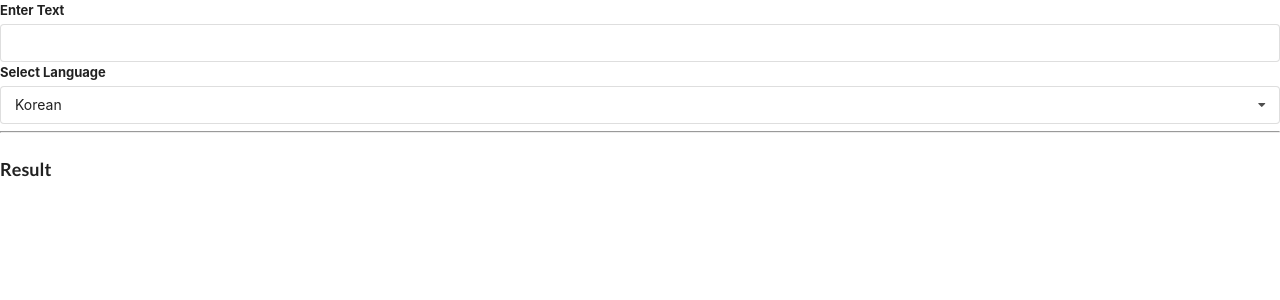
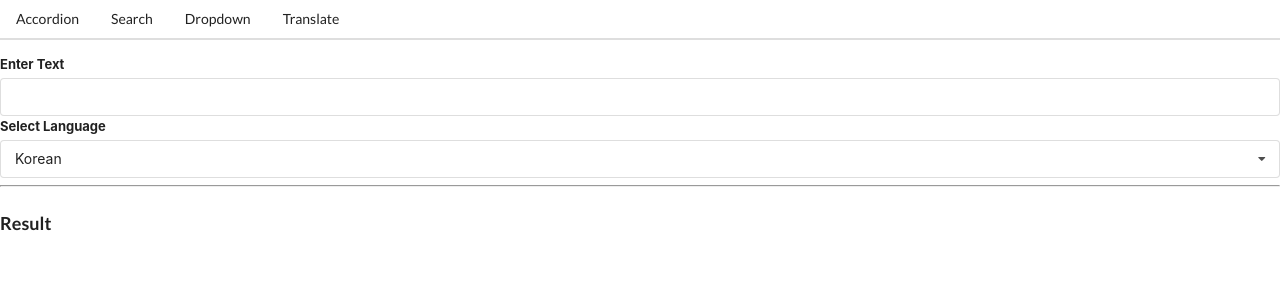
Before and after one commit to SwiftlyAside/ReactExercise, a React (Create React App) app: page /translate in a window 1280 px wide. Shown: the top 300 px of the page. Built offline with nearby package versions, Linux system fonts and the light colour scheme; no server answers.

Commit message:
Add Header.js, Link.js
링크 컴포넌트 추가

```diff
--- a/src/App.jsx
+++ b/src/App.jsx
@@ -5,6 +5,7 @@ import Accordion from './components/Accordion';
 import Search from './components/Search';
 import Route from './components/Route';
 import Dropdown from './components/Dropdown';
+import Header from './components/Header';
 
 const items = [
   {
@@ -41,6 +42,7 @@ export default () => {
 
   return (
     <div>
+      <Header />
       <Route path="/">
         <Accordion items={items} />
       </Route>
--- a/src/components/Convert.js
+++ b/src/components/Convert.js
@@ -43,11 +43,11 @@ const Convert = ({ language, text }) => {
 };
 
 Convert.propTypes = {
-  language: PropTypes.string.isRequired,
-  text: PropTypes.shape({
+  language: PropTypes.shape({
     label: PropTypes.string,
     value: PropTypes.string,
   }).isRequired,
+  text: PropTypes.string.isRequired,
 };
 
 export default Convert;
--- /dev/null
+++ b/src/components/Header.js
@@ -0,0 +1,23 @@
+import React from 'react';
+import Link from './Link';
+
+const Header = () => {
+  return (
+    <div className="ui secondary pointing menu">
+      <Link href="/" className="item">
+        Accordion
+      </Link>
+      <Link href="/list" className="item">
+        Search
+      </Link>
+      <Link href="/dropdown" className="item">
+        Dropdown
+      </Link>
+      <Link href="/translate" className="item">
+        Translate
+      </Link>
+    </div>
+  );
+};
+
+export default Header;
--- /dev/null
+++ b/src/components/Link.js
@@ -0,0 +1,30 @@
+import React from 'react';
+import * as PropTypes from 'prop-types';
+
+const Link = ({ className, href, children }) => {
+  const onClick = event => {
+    if (event.metaKey || event.ctrlKey) {
+      return;
+    }
+
+    event.preventDefault();
+    window.history.pushState({}, '', href);
+
+    const navEvent = new PopStateEvent('popstate');
+    window.dispatchEvent(navEvent);
+  };
+
+  return (
+    <a onClick={onClick} className={className} href={href}>
+      {children}
+    </a>
+  );
+};
+
+Link.propTypes = {
+  className: PropTypes.string.isRequired,
+  href: PropTypes.string.isRequired,
+  children: PropTypes.string.isRequired,
+};
+
+export default Link;
--- a/src/components/Route.js
+++ b/src/components/Route.js
@@ -1,5 +1,21 @@
+import { useState, useEffect } from 'react';
+
 const Route = ({ path, children }) => {
-  return window.location.pathname === path ? children : null;
+  const [currentPath, setCurrentPath] = useState(window.location.pathname);
+
+  useEffect(() => {
+    const onLocationChange = () => {
+      setCurrentPath(window.location.pathname);
+    };
+
+    window.addEventListener('popstate', onLocationChange);
+
+    return () => {
+      window.removeEventListener('popstate', onLocationChange);
+    };
+  }, []);
+
+  return currentPath === path ? children : null;
 };
 
 export default Route;
```
